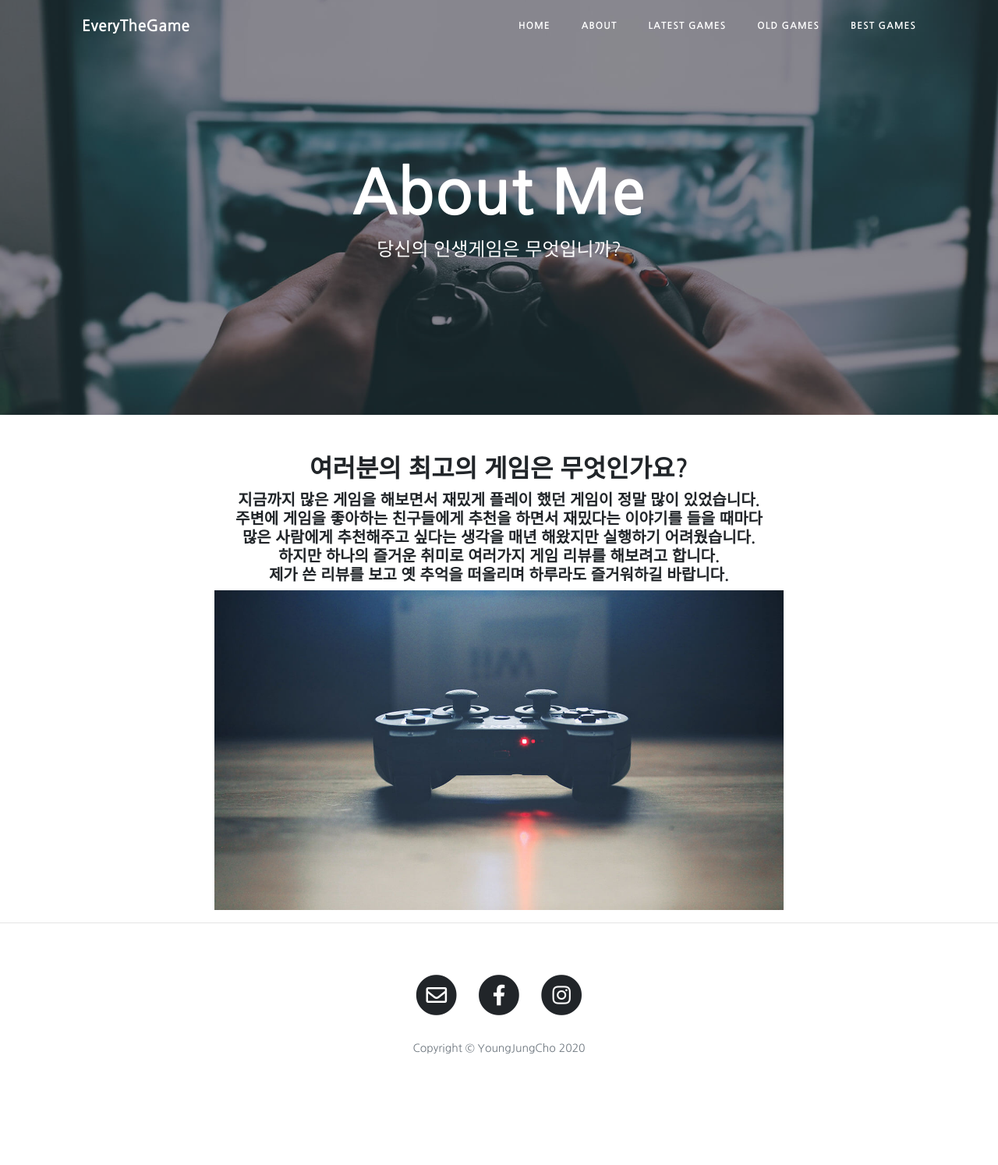
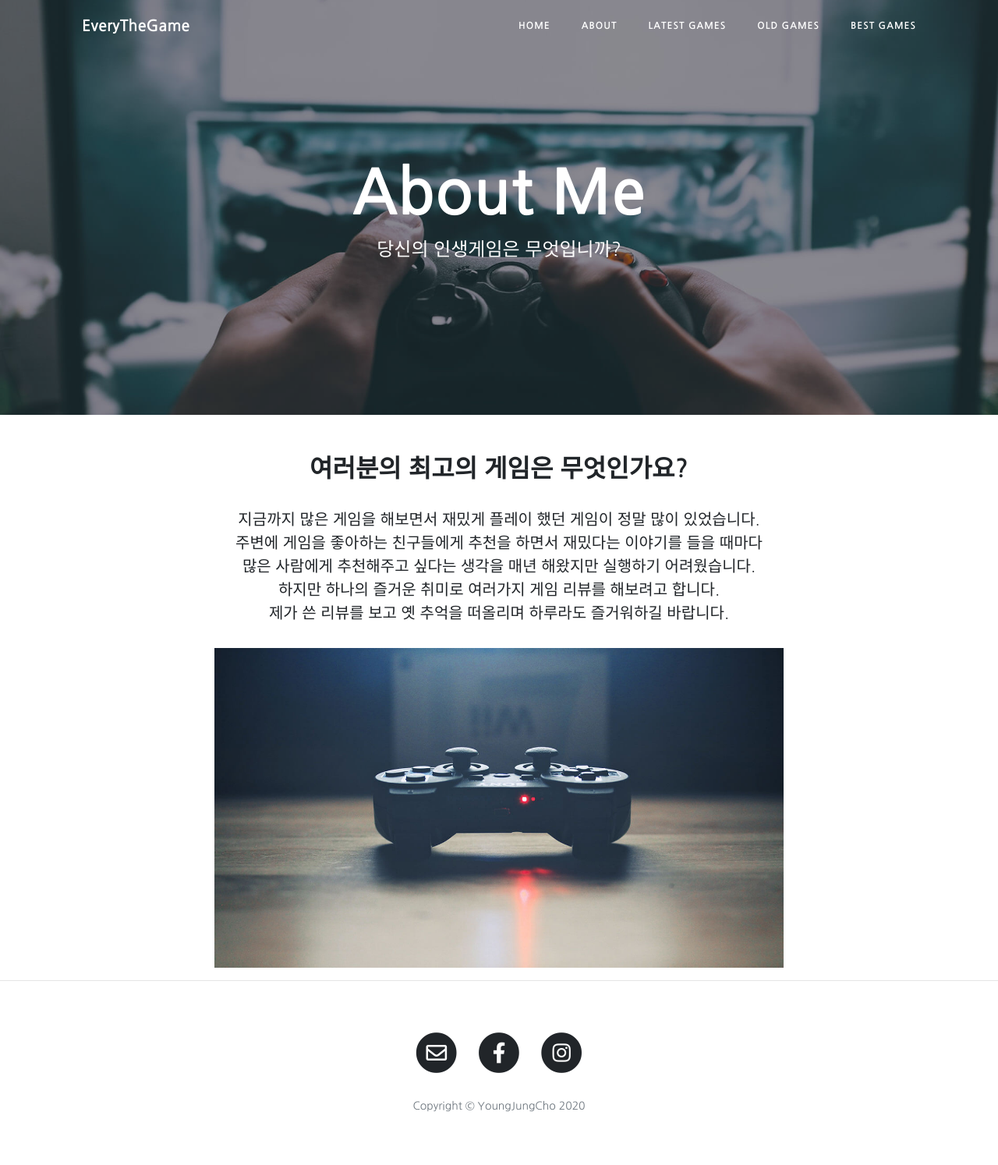
Before and after one commit to youngjungcho/everythegame88, a Jekyll site: the page built from about.html, in a window 1280 px wide. Shown: the whole page at 78% size. Built offline with Jekyll 4.4.1, drawn with Linux system fonts in a browser that asks for light colours; before the commit the page ends 1420 px from its top, so only the background shows below that.

Commit message:
Update about.html

```diff
--- a/about.html
+++ b/about.html
@@ -16,11 +16,11 @@
 <section class="everythegame_1">
     <div id="container">
       <h2 class="subtitle">여러분의 최고의 게임은 무엇인가요?</h2>
-      <h5 class="information"> 지금까지 많은 게임을 해보면서 재밌게 플레이 했던 게임이 정말 많이 있었습니다.<br>
+      <p class="information"> 지금까지 많은 게임을 해보면서 재밌게 플레이 했던 게임이 정말 많이 있었습니다.<br>
                                 주변에 게임을 좋아하는 친구들에게 추천을 하면서 재밌다는 이야기를 들을 때마다<br>
                                 많은 사람에게 추천해주고 싶다는 생각을 매년 해왔지만 실행하기 어려웠습니다.<br>
                                 하지만 하나의 즐거운 취미로 여러가지 게임 리뷰를 해보려고 합니다.<br>
-                                제가 쓴 리뷰를 보고 옛 추억을 떠올리며 하루라도 즐거워하길 바랍니다.</h5>
+                                제가 쓴 리뷰를 보고 옛 추억을 떠올리며 하루라도 즐거워하길 바랍니다.</p>
 	  </div>
   <div id="image">
     <div class="image1"><img src="/img/bg-main.jpg" alt="everythegame"></div>
```
